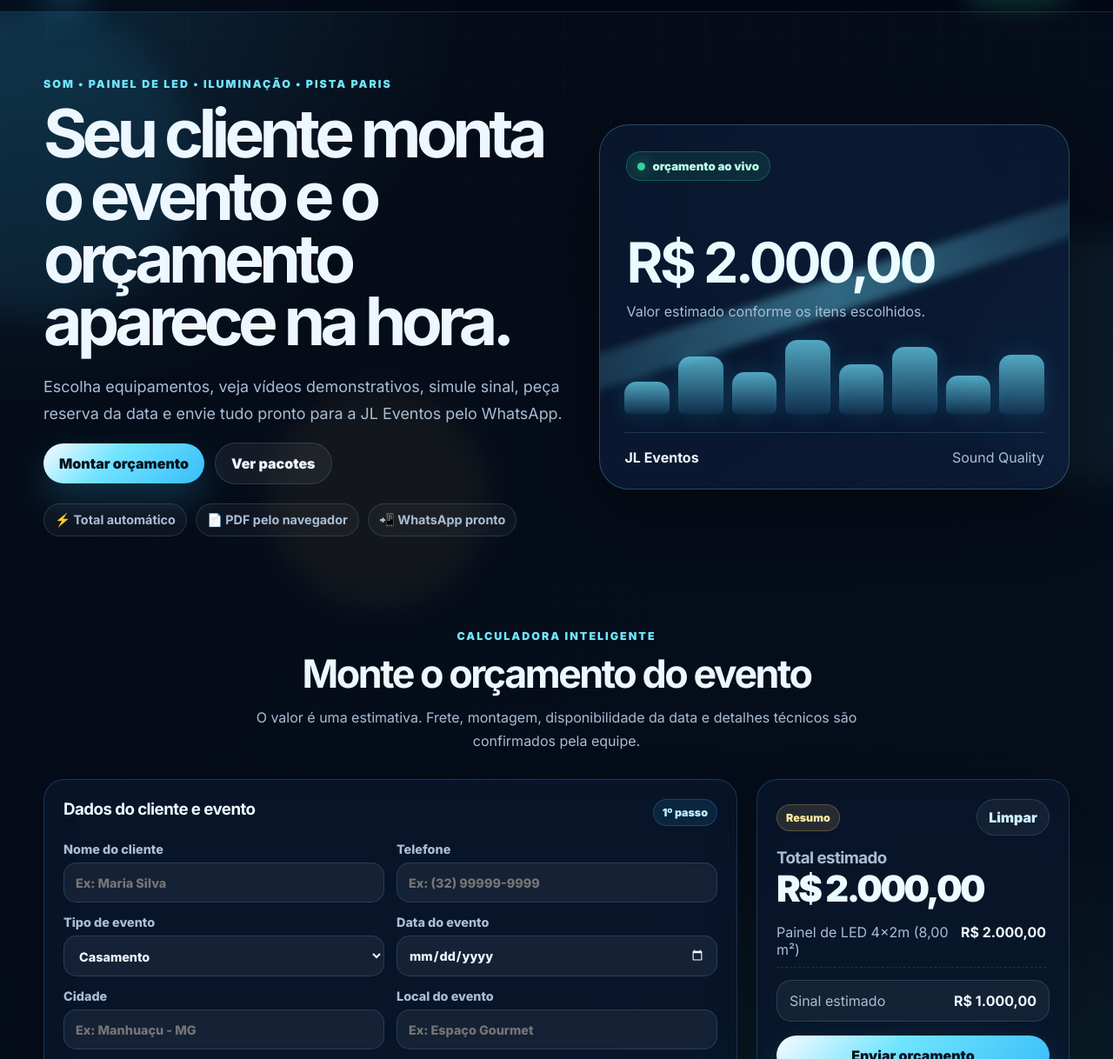
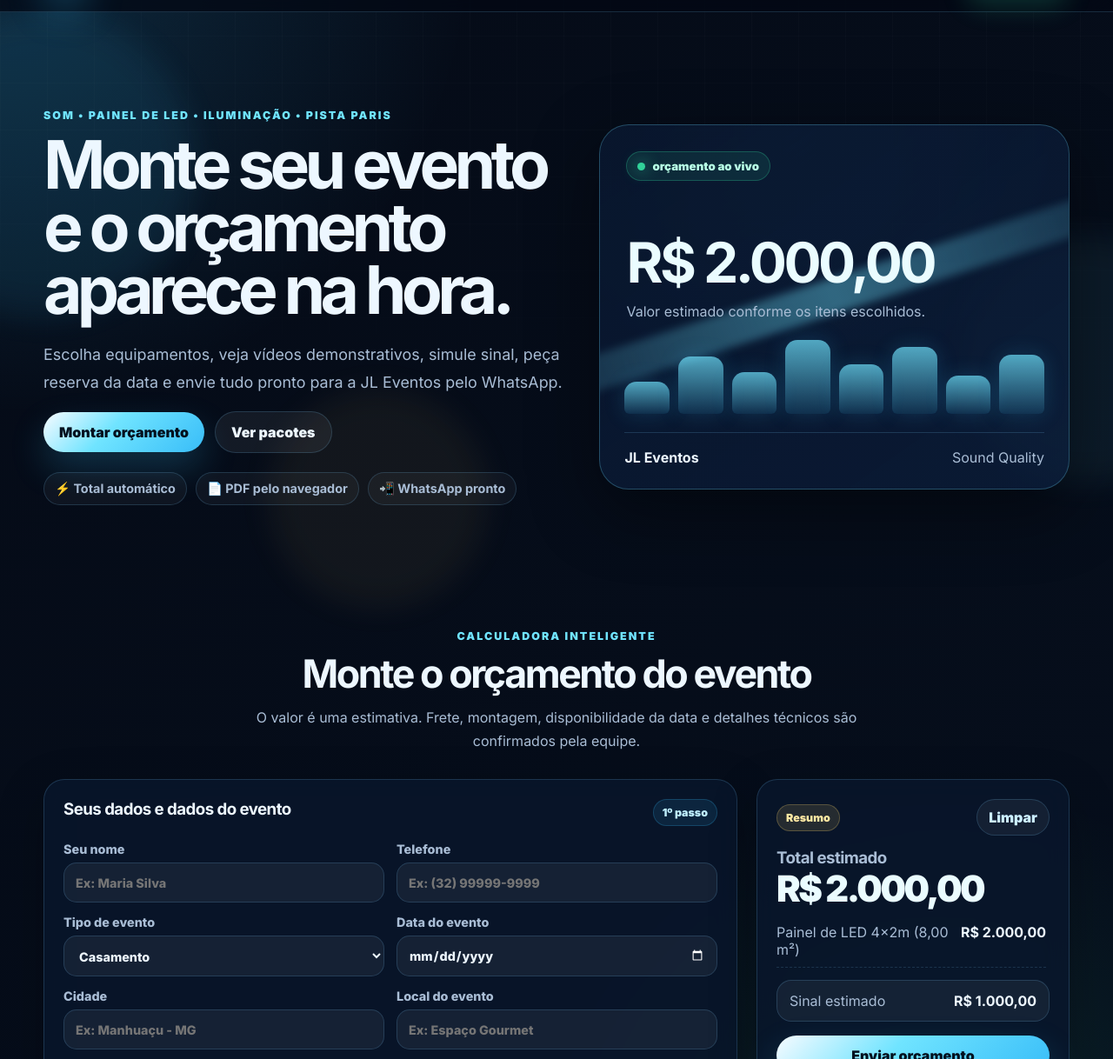
Before and after one commit to sketchJayJay/Site-JL-Eventos, a plain HTML site: page index.html in a window 1280 px wide. Shown: the part 67-1285 px from the top of the page at 87% size. Drawn offline with Linux system fonts and the light colour scheme.

Commit message:
Add files via upload

```diff
--- a/index.html
+++ b/index.html
@@ -34,7 +34,7 @@
     <section class="hero section-shell" id="inicio">
       <div class="hero-copy reveal">
         <p class="eyebrow">Som • Painel de LED • Iluminação • Pista Paris</p>
-        <h1>Seu cliente monta o evento e o orçamento aparece na hora.</h1>
+        <h1>Monte seu evento e o orçamento aparece na hora.</h1>
         <p class="hero-text">Escolha equipamentos, veja vídeos demonstrativos, simule sinal, peça reserva da data e envie tudo pronto para a JL Eventos pelo WhatsApp.</p>
         <div class="hero-actions">
           <a class="btn btn-primary" href="#montar">Montar orçamento</a>
@@ -67,9 +67,9 @@
       <div class="quote-layout">
         <form class="quote-form reveal" id="quoteForm">
           <article class="form-card">
-            <div class="card-title-row"><h3>Dados do cliente e evento</h3><span class="chip">1º passo</span></div>
+            <div class="card-title-row"><h3>Seus dados e dados do evento</h3><span class="chip">1º passo</span></div>
             <div class="field-grid">
-              <label>Nome do cliente<input type="text" id="clientName" placeholder="Ex: Maria Silva" autocomplete="name"></label>
+              <label>Seu nome<input type="text" id="clientName" placeholder="Ex: Maria Silva" autocomplete="name"></label>
               <label>Telefone<input type="tel" id="clientPhone" placeholder="Ex: (32) 99999-9999"></label>
               <label>Tipo de evento
                 <select id="eventType">
@@ -143,7 +143,7 @@
     </section>
 
     <section id="pacotes" class="section-shell">
-      <div class="section-title reveal"><p class="eyebrow">Pacotes prontos</p><h2>Para cliente que quer decidir rápido</h2><p>Um clique aplica uma sugestão de equipamentos. Depois a pessoa pode ajustar tudo.</p></div>
+      <div class="section-title reveal"><p class="eyebrow">Pacotes prontos</p><h2>Para quem quer decidir rápido</h2><p>Um clique aplica uma sugestão de equipamentos. Depois você pode ajustar tudo.</p></div>
       <div class="package-grid" id="packagesContainer"></div>
     </section>
 
@@ -163,7 +163,7 @@
     </section>
 
     <section id="contrato" class="section-shell contract-section">
-      <div class="section-title reveal"><p class="eyebrow">Contrato automático</p><h2>Modelo simples com os dados do orçamento</h2><p>Preencha o orçamento, clique para atualizar e imprima em PDF. Revise antes de enviar ao cliente.</p></div>
+      <div class="section-title reveal"><p class="eyebrow">Contrato automático</p><h2>Modelo simples com os dados do orçamento</h2><p>Preencha o orçamento, clique para atualizar e imprima em PDF. Revise antes de fechar a reserva.</p></div>
       <div class="contract-actions reveal">
         <button class="btn btn-primary" type="button" id="refreshContract">Atualizar contrato</button>
         <button class="btn btn-outline" type="button" id="printContract">Gerar PDF / imprimir contrato</button>
```
